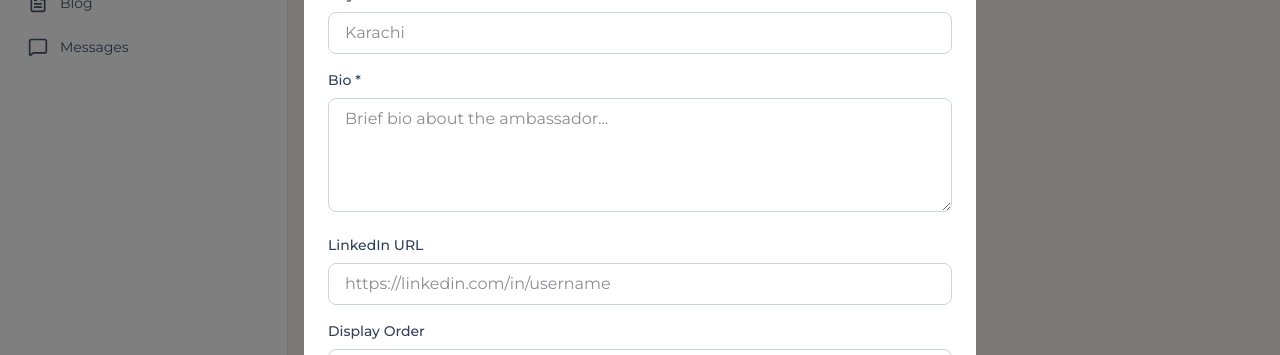
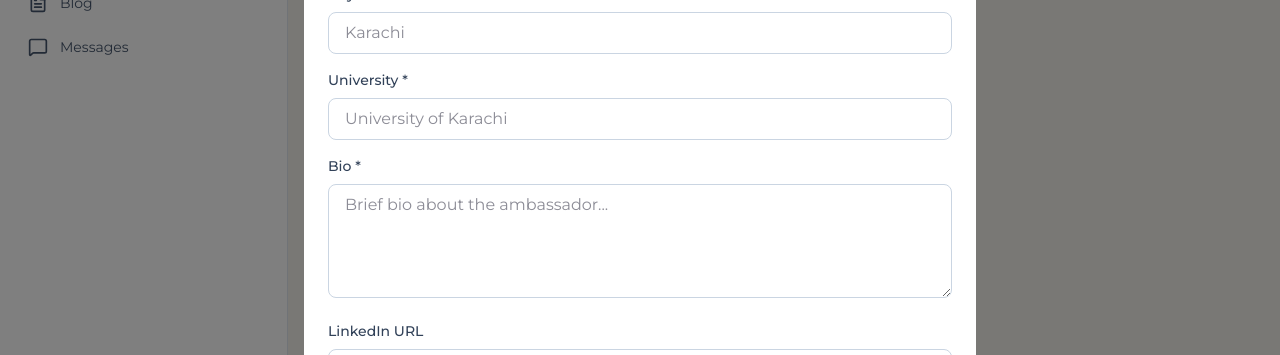
Before and after one commit to asyncdevem/himmatkaar, a Next.js app: page /dashboard/admin/ambassadors in a window 1280 px wide. Both pictures are taken after a click on the button "Add Ambassador". Shown: the part 341-696 px from the top of the page. Built offline with nearby package versions, Linux system fonts and the light colour scheme; no server answers; the database is empty; a web font is replaced by a local one.

Commit message:
ambassadors-issue-resolved

```diff
--- a/components/AdminAmbassadorsManager.tsx
+++ b/components/AdminAmbassadorsManager.tsx
@@ -27,6 +27,7 @@ export default function AdminAmbassadorsManager() {
     name: "",
     role: "Campus Ambassador",
     city: "",
+    university: "",
     bio: "",
     image: "",
     linkedin: "",
@@ -128,6 +129,7 @@ export default function AdminAmbassadorsManager() {
       name: "",
       role: "Campus Ambassador",
       city: "",
+      university: "",
       bio: "",
       image: "",
       linkedin: "",
@@ -142,6 +144,7 @@ export default function AdminAmbassadorsManager() {
       name: ambassador.name,
       role: ambassador.role,
       city: ambassador.city,
+      university: (ambassador as any).university || "",
       bio: ambassador.bio,
       image: ambassador.image,
       linkedin: ambassador.linkedin,
@@ -300,6 +303,18 @@ export default function AdminAmbassadorsManager() {
               </div>
 
               <div>
+                <label className="block text-sm font-medium text-slate-700 mb-2">University *</label>
+                <input
+                  type="text"
+                  required
+                  value={formData.university}
+                  onChange={(e) => setFormData({...formData, university: e.target.value})}
+                  className="w-full px-4 py-2 border border-slate-300 rounded-lg focus:ring-2 focus:ring-[#39894c]/20 focus:border-[#39894c] transition-all"
+                  placeholder="University of Karachi"
+                />
+              </div>
+
+              <div>
                 <label className="block text-sm font-medium text-slate-700 mb-2">Bio *</label>
                 <textarea
                   required
```
